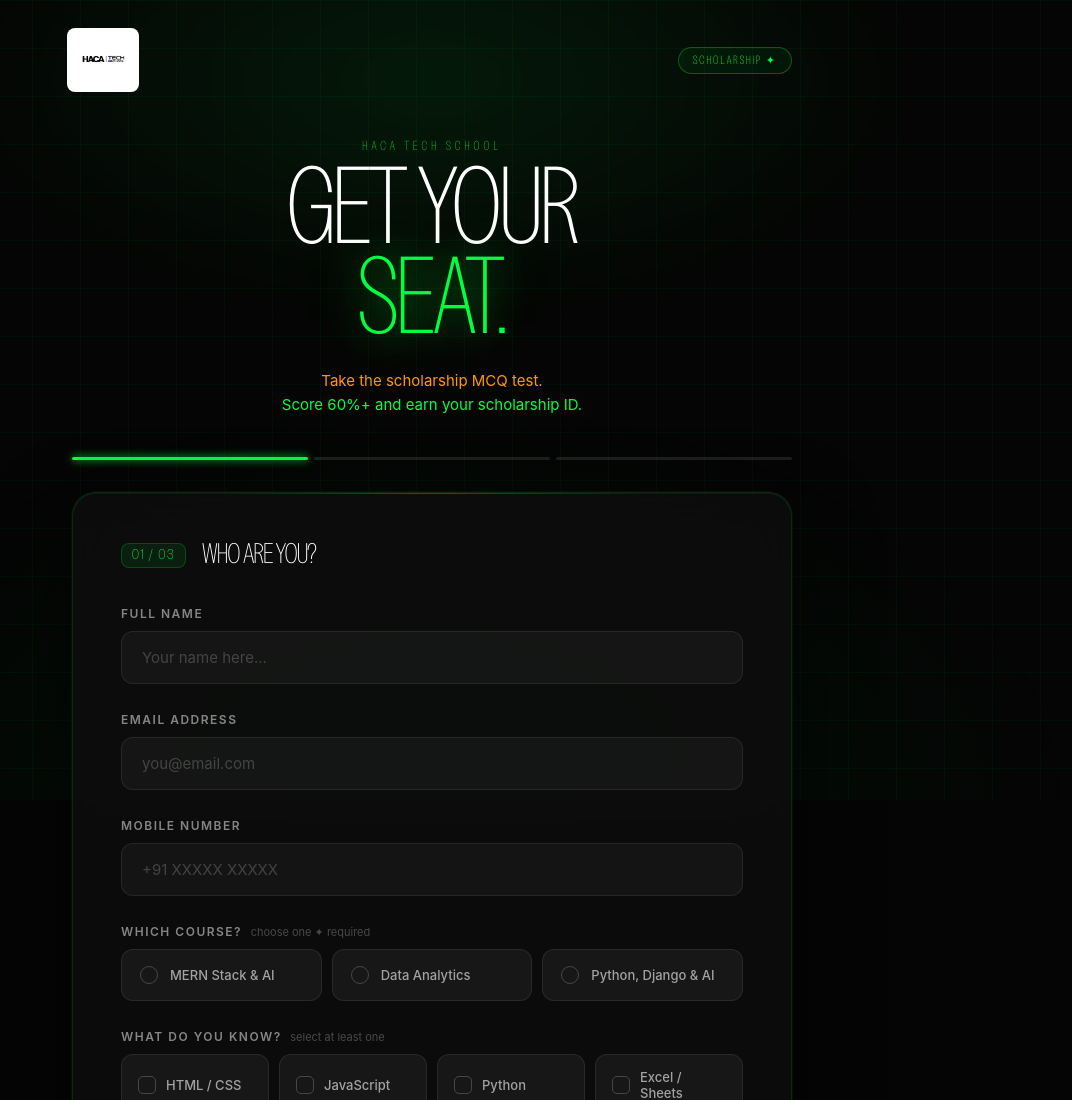
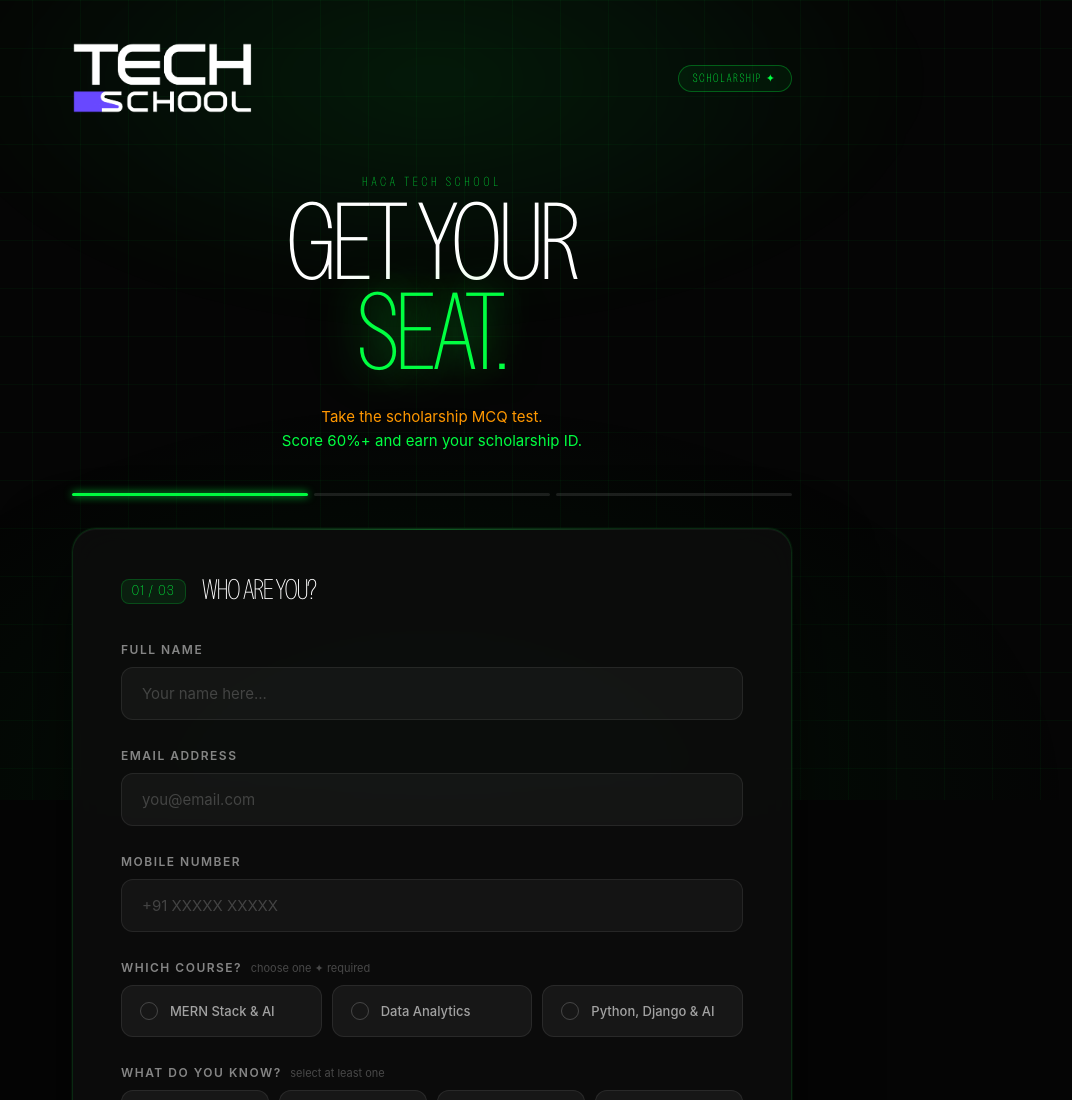
Before and after one commit to nidhill/Scholarship, a website: page index.html in a window 1280 px wide. Shown: the top 1100 px of the page, without its empty margins (208-1280 px from the left). Drawn offline with nearby package versions, Linux system fonts and the light colour scheme.

Commit message:
Revert to original white logo

```diff
--- a/index.html
+++ b/index.html
@@ -111,11 +111,8 @@
     .logo-img {
       object-fit: contain;
       width: auto;
-      height: clamp(44px, 8vw, 64px);
+      height: clamp(60px, 12vw, 100px);
       margin-left: -5px;
-      border-radius: 8px;
-      background: #fff;
-      padding: 6px 10px;
     }
     .header-badge {
       font-family: var(--font-vc);
@@ -1026,7 +1023,7 @@
 
   <!-- ── HEADER ── -->
   <header class="header">
-    <img alt="HACA Tech School" class="logo-img" src="image.png" />
+    <img alt="HACA Tech School" class="logo-img" src="imgi_1_tech-school-logo-white.png" />
     <span class="header-badge">Scholarship ✦</span>
   </header>
 
```
